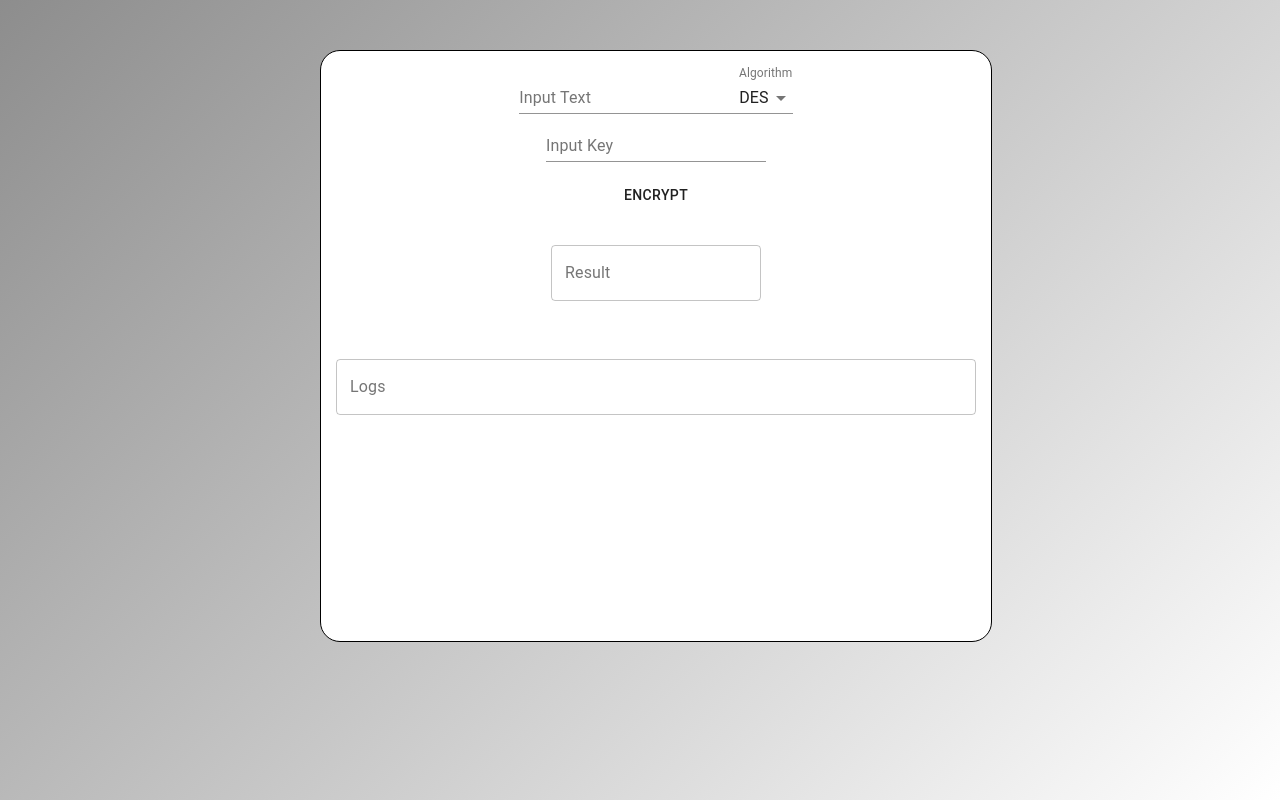
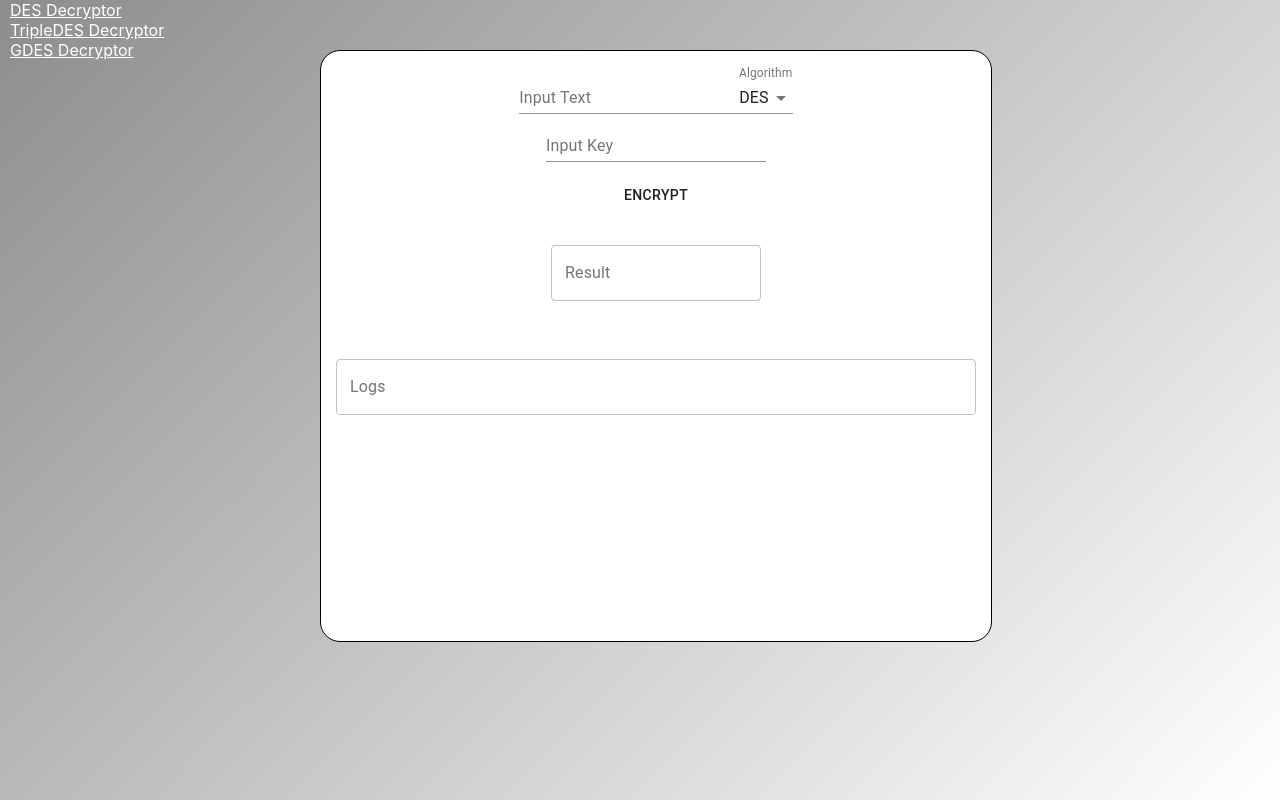
Before and after one commit to Gago55/cryptography, a React (Create React App) app: page / in a window 1280 px wide. Built offline with nearby package versions, Linux system fonts and the light colour scheme.

Commit message:
Decryptors' Links

```diff
--- a/src/App.css
+++ b/src/App.css
@@ -4,3 +4,8 @@
   height: 100%;
   background-image: linear-gradient(135deg , rgb(141, 141, 141) , white);
 }
+
+a{
+  margin: 10px;
+  color: white;
+}
--- a/src/App.js
+++ b/src/App.js
@@ -9,6 +9,9 @@ function App() {
     <Provider store={store}>
       <div className='root'>
         <Cryptography />
+        <a target="_blank" href={'https://www.browserling.com/tools/des-decrypt'}>DES Decryptor</a><br/>
+        <a target="_blank" href={'https://www.browserling.com/tools/triple-des-decrypt'}>TripleDES Decryptor</a><br/>
+        <a target="_blank" href={'http://des.online-domain-tools.com/'}>GDES Decryptor</a><br/>
       </div>
     </Provider>
   )
```
